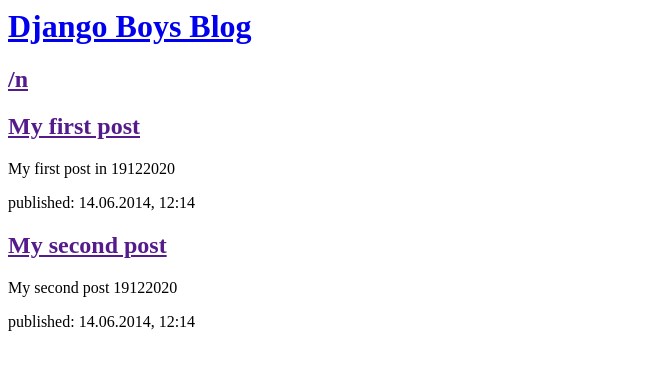
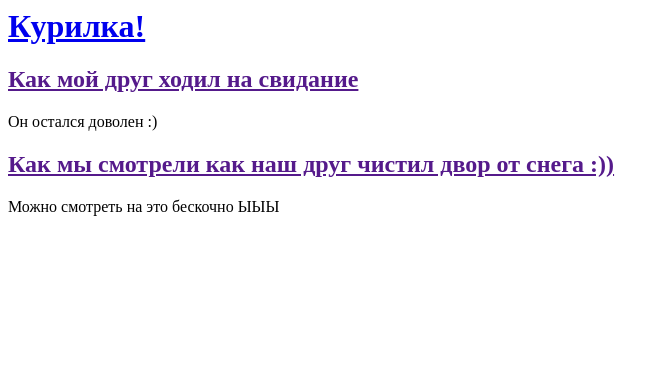
Before and after one commit to lserzhanl/my-first-blog, a Django app: page / in a window 1280 px wide. Shown: the top 370 px of the page, without its empty margins (0-670 px from the left). Run offline with Django 3.2, Linux system fonts and the light colour scheme.

Commit message:
Changed the HTML for the site.

```diff
--- a/blog/templates/blog/post_list.html
+++ b/blog/templates/blog/post_list.html
@@ -1,26 +1,24 @@
 <html>
     <head>
-        <title>Django Boys blog</title>
+        <title>Курилка</title>
     </head>
     <body>
         <div>
-            <h1><a href="/">Django Boys Blog</a></h1>
+            <h1><a href="/">Курилка!</a></h1>
         </div>
 
         <div>
-        	<h2><a href="">/n</a></h2>
+        	<h2><a href=""></a></h2>
     	</div>
 
         <div>
-            <h2><a href="">My first post</a></h2>
-            <p>My first post in 19122020</p>
-            <p>published: 14.06.2014, 12:14</p>
+            <h2><a href="">Как мой друг ходил на свидание</a></h2>
+            <p>Он остался доволен :)</p>
         </div>
 
         <div>
-        	<h2><a href="">My second post</a></h2>
-            <p>My second post 19122020</p>
-            <p>published: 14.06.2014, 12:14</p>
+        	<h2><a href="">Как мы смотрели как наш друг чистил двор от снега :))</a></h2>
+            <p>Можно смотреть на это бескочно ЫЫЫ</p>
         </div>
     </body>
 </html>
```
